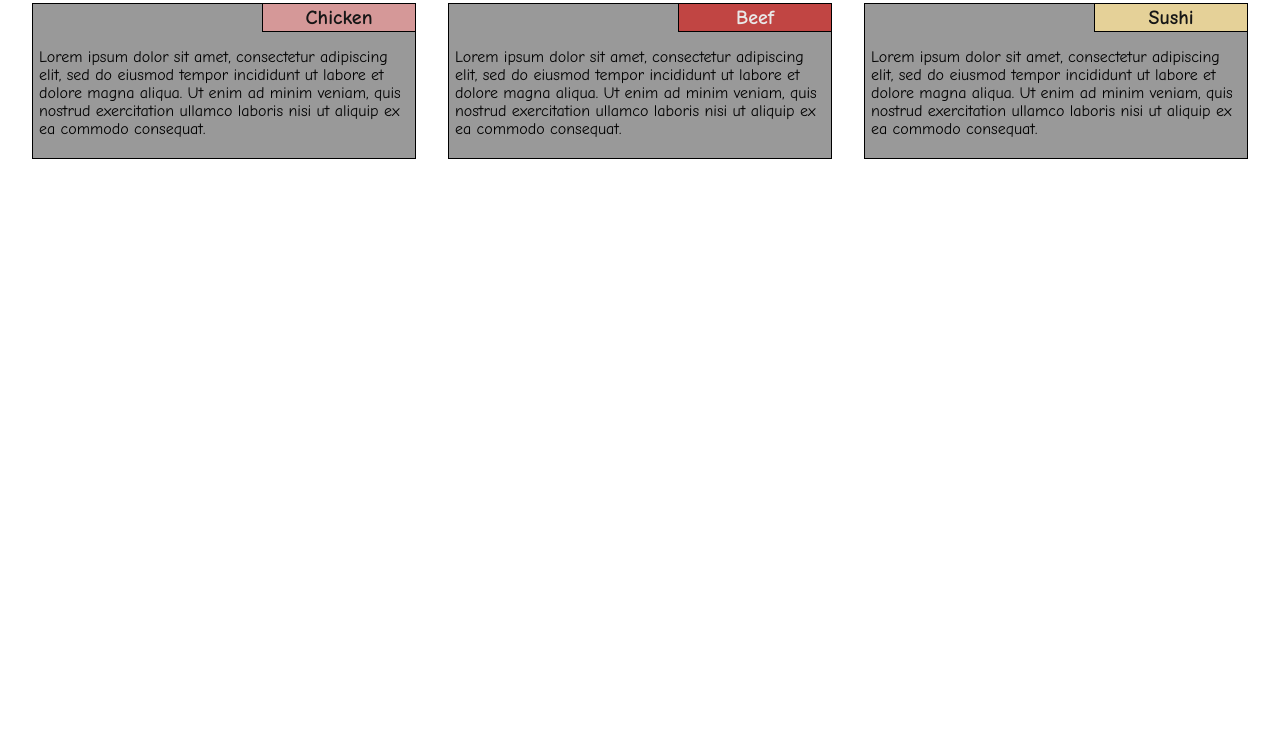
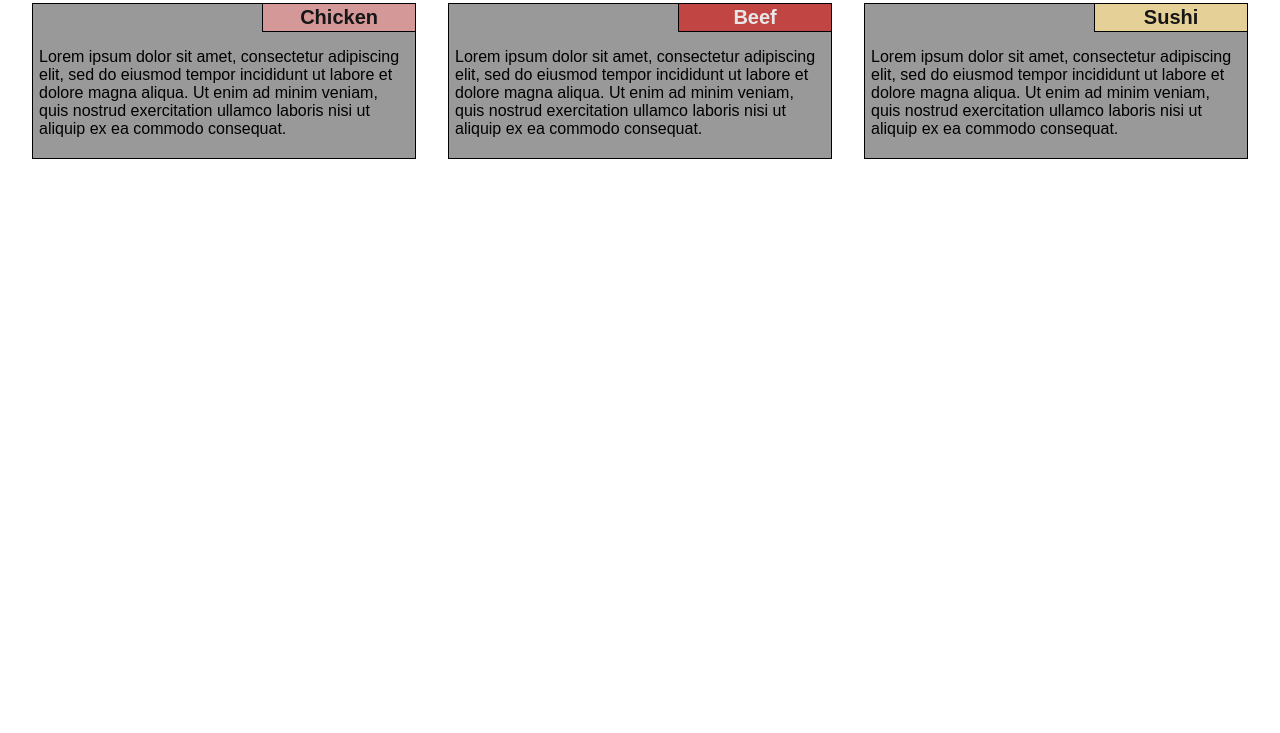
Before and after one commit to dewitt321/mod2_solution, a plain HTML site: page index.html in a window 1280 px wide. Shown: the part 67-800 px from the top of the page. Drawn offline with Linux system fonts and the light colour scheme.

Commit message:
Update style.css

```diff
--- a/css/style.css
+++ b/css/style.css
@@ -1,6 +1,6 @@
 * {
     box-sizing: border-box;
-    font-family: "Comic Sans MS", "Comic Sans", cursive;
+    font-family: "Arial MS", "Arial", bold;
 }
 
 body {
```
